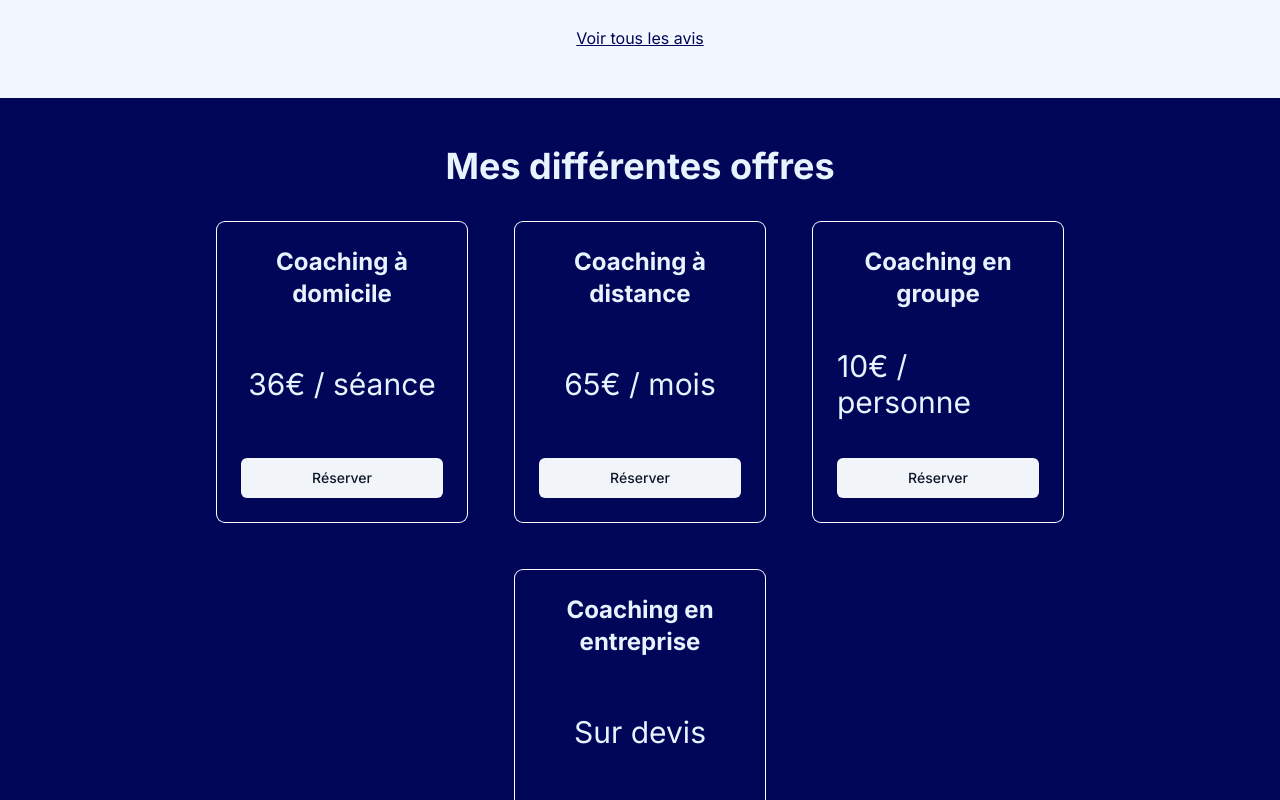
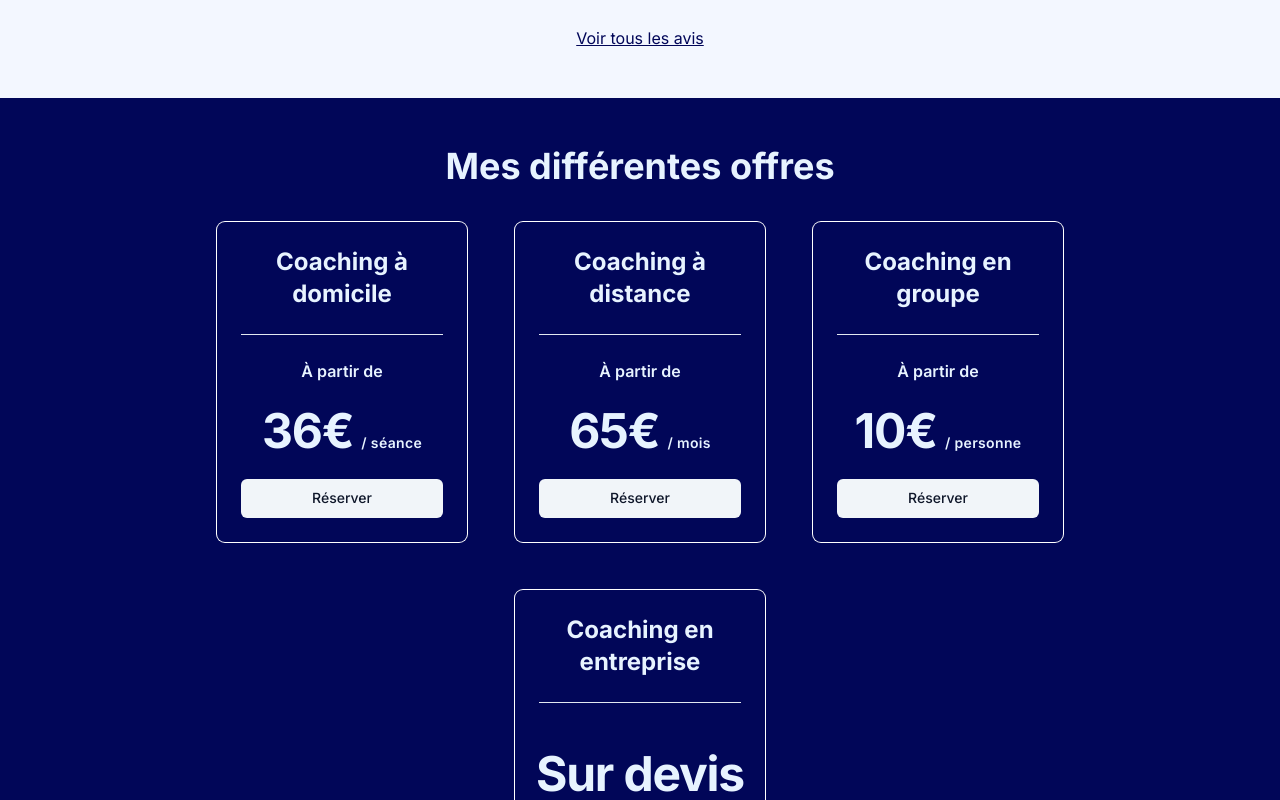
Before and after one commit to fernan-x/killian-coaching, a Next.js app: page / in a window 1280 px wide. Shown: the part 2892-3692 px from the top of the page. Built offline with nearby package versions, Linux system fonts and the light colour scheme.

Commit message:
feat: add pricing section on homepage

```diff
--- a/components/common/before-after-card.tsx
+++ b/components/common/before-after-card.tsx
@@ -17,7 +17,7 @@ const BeforeAfterCard = ({
   badges,
   title,
 }: BeforeAfterCardProps) => {
-  return <div className='flex flex-col-reverse lg:flex-row gap-6 lg:gap-20 items-center justify-center w-full px-20'>
+  return <div className='flex flex-col-reverse lg:flex-row gap-6 lg:gap-20 items-center justify-center w-full lg:px-20'>
     <div className='flex flex-col gap-6'>
       <H3>{title}</H3>
       {badges && <div className='flex gap-3 items-center flex-wrap'>
--- /dev/null
+++ b/components/common/homepage-pricing-card.tsx
@@ -0,0 +1,48 @@
+'use client';
+
+import { useRouter } from "next/navigation";
+import { Button } from "../ui/button";
+import { H4, Paragraph } from "../ui/text";
+import { cn } from "@/lib/utils";
+
+interface HomePagePricingCardProps {
+    title: string;
+    price: string;
+    frequency?: string;
+    redirectUrl: string;
+    fixedPrice?: boolean;
+}
+
+const HomePagePricingCard = ({
+    title,
+    price,
+    frequency,
+    redirectUrl,
+    fixedPrice = false,
+}: HomePagePricingCardProps) => {
+    const router = useRouter();
+
+    const onClick = () => {
+        console.log('redirect to', redirectUrl);
+        router.push(redirectUrl);
+    };
+
+    return <div className='ring-1 ring-white p-6 rounded-lg relative flex flex-col gap-6 w-[250px] h-[320px]'>
+        <H4 contrast className='text-center'>{title}</H4>
+        <hr />
+        {fixedPrice ? null : <Paragraph contrast className="flex items-center justify-center gap-x-1 text-base font-semibold">À partir de</Paragraph>}
+        <Paragraph
+            contrast
+            className={cn(
+                "flex justify-center gap-x-2 flex-1",
+                fixedPrice ? 'items-center' : 'items-baseline'
+            )}
+        >
+            <span className="text-5xl font-bold tracking-tight">{price}</span>
+            {frequency && <span className="text-sm font-semibold leading-6 tracking-wide">{frequency}</span>}
+        </Paragraph>
+        <Button onClick={onClick} variant='secondary'>Réserver</Button>
+    </div>;
+};
+
+export default HomePagePricingCard;
--- a/components/common/pricing-card/pricing-card.tsx
+++ b/components/common/pricing-card/pricing-card.tsx
@@ -49,7 +49,7 @@ const PricingCard = ({ anchor, title, description, price, features, frequency, p
                 <span className="text-sm font-semibold leading-6 tracking-wide">{frequency}</span>
               </p>
             }
-            <MailToButton className='mt-10' variant='pricing'>{buttonText}</MailToButton>
+            <MailToButton className='mt-10' variant='secondary'>{buttonText}</MailToButton>
             {subTitle &&
               <span className="mt-6 text-xs leading-5">
                 {subTitle}
--- a/components/section/3-key-benefit-section.tsx
+++ b/components/section/3-key-benefit-section.tsx
@@ -1,7 +1,8 @@
 import Image from 'next/image'
 import Container from "../ui/container";
 import { H3, Paragraph } from "../ui/text";
-import ProgramPicture from "@/assets/images/program.jpg";
+// import ProgramPicture from "@/assets/images/program.jpg";
+import ProgramPicture from "@/assets/images/coach-plank-indoor.jpg";
 import NoEquipmentPicture from "@/assets/images/no-equipment.jpg";
 import CoachingPicture from "@/assets/images/coach-explanation.jpeg";
 import { StaticImport } from 'next/dist/shared/lib/get-img-props';
@@ -41,18 +42,21 @@ const KeyBenefitSection = () => {
           pictureAlt='Equipements sportifs au sol'
           title={`Pas besoin d'équipement`}
           content='Le fit truck est tout équipé! Je me déplace avec les poids, tapis, élastiques, chrono et autres.'
+          additionalPictureClass='object-bottom'
         />
         <KeyBenefitSectionRow
           picture={ProgramPicture}
           pictureAlt='Calpin avec un crayon posé dessus'
           title={`Programme 100% personnalisé`}
           content={`Nous construisons le programme ensemble, à l'aide d'un questionnaire complet et d'échanges.`}
+          additionalPictureClass='object-[50%_60%] lg:object-[50%_70%]'
         />
         <KeyBenefitSectionRow
           picture={CoachingPicture}
           pictureAlt='Killian motivant une personne faisant de la corde'
           title='A domicile, à distance, rien ne change'
           content='Nous communiquons en dehors des séances par messagerie, je ne donne pas juste une programme.'
+          additionalPictureClass='object-[50%_40%] lg:object-[50%_50%]'
         />
       </div>
     </Container>
--- a/components/section/6-pricing-section.tsx
+++ b/components/section/6-pricing-section.tsx
@@ -1,43 +1,35 @@
 import React from 'react';
 import Container from '../ui/container';
-import { H2, H4, Paragraph } from '../ui/text';
-import { Button } from '../ui/button';
-
-interface PricingCardProps {
-    title: string;
-    price: string;
-}
-
-const PricingCard = ({
-    title,
-    price,
-}: PricingCardProps) => {
-    return <div className='ring-1 ring-white p-6 rounded-lg relative flex flex-col gap-6 w-[250px] h-[300px]'>
-        <H4 contrast className='text-center'>{title}</H4>
-        <Paragraph contrast className='!text-3xl flex flex-1 items-center justify-center'>{price}</Paragraph>
-        <Button variant='secondary'>Réserver</Button>
-    </div>;
-};
+import { H2 } from '../ui/text';
+import HomePagePricingCard from '../common/homepage-pricing-card';
 
 const PricingSection = () => {
   return <Container bg='dark'>
     <H2 contrast>Mes différentes offres</H2>
     <div className='flex flex-row gap-12 items-center justify-center flex-wrap'>
-        <PricingCard
+        <HomePagePricingCard
             title='Coaching à domicile'
-            price='36€ / séance'
+            price='36€'
+            frequency='/ séance'
+            redirectUrl='/coaching#domicile'
         />
-        <PricingCard
+        <HomePagePricingCard
             title='Coaching à distance'
-            price='65€ / mois'
+            price='65€'
+            frequency='/ mois'
+            redirectUrl='/coaching#distance'
         />
-        <PricingCard
+        <HomePagePricingCard
             title='Coaching en groupe'
-            price='10€ / personne'
+            price='10€'
+            frequency='/ personne'
+            redirectUrl='/coaching#groupe'
         />
-        <PricingCard
+        <HomePagePricingCard
             title='Coaching en entreprise'
-            price='Sur devis'
+            price='Sur&nbsp;devis'
+            redirectUrl='/coaching#entreprise'
+            fixedPrice
         />
     </div>
   </Container>;
--- a/components/section/7-faq-section.tsx
+++ b/components/section/7-faq-section.tsx
@@ -62,7 +62,7 @@ const FAQElements: FAQElement[] = [
 ]
 
 const FAQSection = () => {
-  return <Container noBg className="bg-[#F3F7FF]">
+  return <Container bg="white">
     <H2>FAQ</H2>
     <Accordion type="single" collapsible className="w-full md:w-3/4">
     {FAQElements.map(elem => (
--- a/components/ui/container.tsx
+++ b/components/ui/container.tsx
@@ -16,7 +16,7 @@ const Container = ({ children, fitContent = false, bg = 'white', noPadding = fal
         props.className,
         fitContent ? "h-fit" : "min-h-[300px]",
         bg === 'white' ? "bg-white" : (bg === 'dark' ? "bg-primary" : "bg-[#F3F7FF]"),
-        noPadding ? "" : "py-12 px-28",
+        noPadding ? "" : "py-12 px-6 md:px-28",
       )}
     >
       {children}
--- a/components/ui/text.tsx
+++ b/components/ui/text.tsx
@@ -6,21 +6,21 @@ interface CommonProps extends React.PropsWithChildren {
 }
 
 const H1 = ({ contrast, children, className }: CommonProps) => {
-    return <h1 className={`text-5xl font-bold ${contrast ? 'text-[#E7F3FF]' : 'text-[#000229]'} ${className}`}>{children}</h1>
+    return <h1 className={`text-5xl font-bold ${contrast ? 'text-[#E7F3FF]' : 'text-[#000229]'} ${className ?? ''}`}>{children}</h1>
 }
 
 const H2 = ({ contrast, children, className }: CommonProps) => {
-    return <h2 className={`text-4xl font-bold ${contrast ? 'text-[#E7F3FF]' : 'text-[#000229]'} ${className}`}>{children}</h2>
+    return <h2 className={`text-4xl font-bold ${contrast ? 'text-[#E7F3FF]' : 'text-[#000229]'} ${className ?? ''}`}>{children}</h2>
 }
 const H3 = ({ contrast, children, className }: CommonProps) => {
-    return <h3 className={`text-3xl font-bold ${contrast ? 'text-[#E7F3FF]' : 'text-[#000229]'} ${className}`}>{children}</h3>
+    return <h3 className={`text-3xl font-bold ${contrast ? 'text-[#E7F3FF]' : 'text-[#000229]'} ${className ?? ''}`}>{children}</h3>
 }
 const H4 = ({ contrast, children, className }: CommonProps) => {
-    return <h4 className={`text-2xl font-bold ${contrast ? 'text-[#E7F3FF]' : 'text-[#000229]'} ${className}`}>{children}</h4>
+    return <h4 className={`text-2xl font-bold ${contrast ? 'text-[#E7F3FF]' : 'text-[#000229]'} ${className ?? ''}`}>{children}</h4>
 }
 
 const Paragraph = ({ contrast, children, className }: CommonProps) => {
-  return <span className={`text-base ${contrast ? 'text-[#E7F3FF]' : 'text-[#000229ac]'} ${className}`}>{children}</span>;
+  return <span className={`text-base ${contrast ? 'text-[#E7F3FF]' : 'text-[#000229ac]'} ${className ?? ''}`}>{children}</span>;
 };
 
 export { H1, H2, H3, H4, Paragraph };
```
